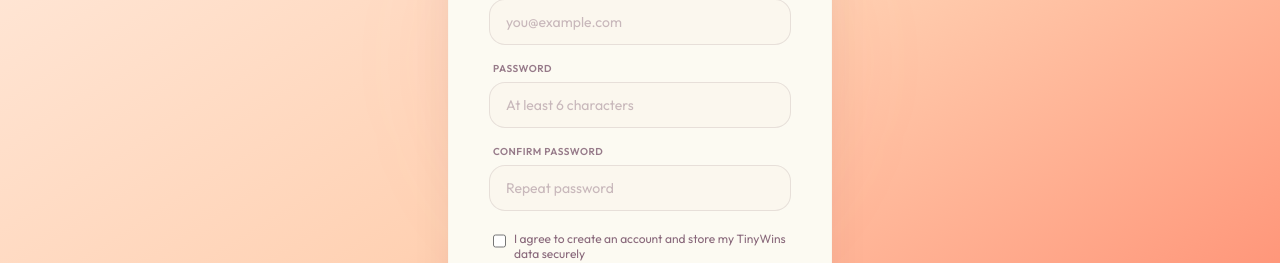
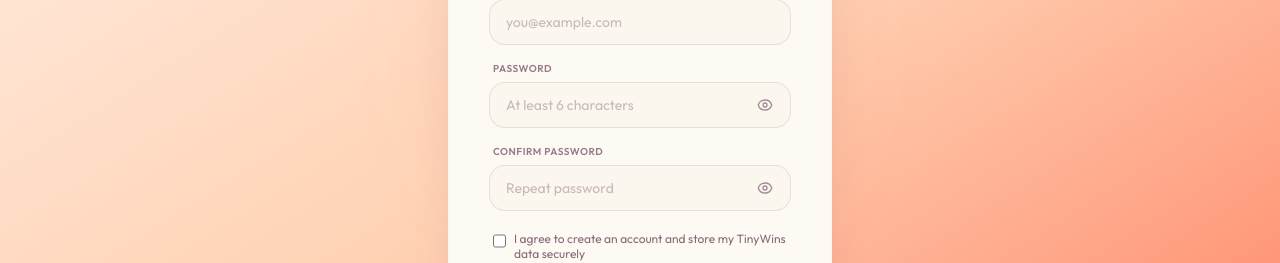
Before and after one commit to cikukabiru-bit/tinywins2, a React (Vite) app: page /register in a window 1280 px wide. Shown: the part 296-559 px from the top of the page. Built offline with nearby package versions, Linux system fonts and the light colour scheme; no server answers.

Commit message:
Feature: Add show/hide password eye toggles with accessibility to Login and Register views

```diff
--- a/src/pages/Login.tsx
+++ b/src/pages/Login.tsx
@@ -5,6 +5,7 @@
 export default function Login() {
   const [email, setEmail] = useState('')
   const [password, setPassword] = useState('')
+  const [showPassword, setShowPassword] = useState(false)
   const [rememberMe, setRememberMe] = useState(true)
   const [loading, setLoading] = useState(false)
   const [error, setError] = useState<string | null>(null)
@@ -105,15 +106,34 @@
             <label className="block text-[10px] uppercase tracking-wider text-plum-light/70 font-semibold mb-1.5 ml-1">
               Password
             </label>
+            <div className="relative">
               <input
-              type="password"
+                type={showPassword ? 'text' : 'password'}
                 value={password}
                 onChange={(e) => setPassword(e.target.value)}
-              className="w-full bg-cream-dark/25 border border-plum-main/10 rounded-2xl py-3 px-4 text-plum-dark font-sans text-sm focus:outline-none focus:border-plum-main/40 transition-colors placeholder-plum-light/35"
+                className="w-full bg-cream-dark/25 border border-plum-main/10 rounded-2xl py-3 pl-4 pr-12 text-plum-dark font-sans text-sm focus:outline-none focus:border-plum-main/40 transition-colors placeholder-plum-light/35"
                 placeholder="••••••••"
                 disabled={loading}
                 required
               />
+              <button
+                type="button"
+                onClick={() => setShowPassword(!showPassword)}
+                aria-label={showPassword ? 'Hide password' : 'Show password'}
+                className="absolute right-3 top-1/2 -translate-y-1/2 text-plum-light/60 hover:text-plum-main p-1.5 focus:outline-none transition-colors cursor-pointer flex items-center justify-center"
+              >
+                {showPassword ? (
+                  <svg className="w-4 h-4" fill="none" stroke="currentColor" strokeWidth="2" viewBox="0 0 24 24">
+                    <path strokeLinecap="round" strokeLinejoin="round" d="M3.98 8.223A10.477 10.477 0 001.934 12C3.226 16.338 7.244 19.5 12 19.5c.993 0 1.953-.138 2.863-.395M6.228 6.228A10.45 10.45 0 0112 4.5c4.756 0 8.773 3.162 10.065 7.498a10.523 10.523 0 01-4.293 5.774M6.228 6.228L3 3m3.228 3.228l3.65 3.65m7.822 7.822L21 21m-2.228-2.228l-3.65-3.65m0 0a3 3 0 10-4.243-4.243m4.242 4.242L9.88 9.88" />
+                  </svg>
+                ) : (
+                  <svg className="w-4 h-4" fill="none" stroke="currentColor" strokeWidth="2" viewBox="0 0 24 24">
+                    <path strokeLinecap="round" strokeLinejoin="round" d="M2.036 12.322a1.012 1.012 0 010-.639C3.423 7.51 7.36 4.5 12 4.5c4.638 0 8.573 3.007 9.963 7.178.07.207.07.43 0 .639C20.577 16.49 16.64 19.5 12 19.5c-4.638 0-8.573-3.007-9.963-7.178z" />
+                    <path strokeLinecap="round" strokeLinejoin="round" d="M15 12a3 3 0 11-6 0 3 3 0 016 0z" />
+                  </svg>
+                )}
+              </button>
+            </div>
           </div>
 
           <div className="flex items-center justify-between mt-1 text-xs text-plum-light/80 ml-1 select-none">
--- a/src/pages/Register.tsx
+++ b/src/pages/Register.tsx
@@ -6,7 +6,9 @@
   const [name, setName] = useState('')
   const [email, setEmail] = useState('')
   const [password, setPassword] = useState('')
+  const [showPassword, setShowPassword] = useState(false)
   const [confirmPassword, setConfirmPassword] = useState('')
+  const [showConfirmPassword, setShowConfirmPassword] = useState(false)
   const [consent, setConsent] = useState(false)
 
   const [loading, setLoading] = useState(false)
@@ -158,30 +160,68 @@
             <label className="block text-[10px] uppercase tracking-wider text-plum-light/70 font-semibold mb-1.5 ml-1">
               Password
             </label>
+            <div className="relative">
               <input
-              type="password"
+                type={showPassword ? 'text' : 'password'}
                 value={password}
                 onChange={(e) => setPassword(e.target.value)}
-              className="w-full bg-cream-dark/25 border border-plum-main/10 rounded-2xl py-3 px-4 text-plum-dark font-sans text-sm focus:outline-none focus:border-plum-main/40 transition-colors placeholder-plum-light/35"
+                className="w-full bg-cream-dark/25 border border-plum-main/10 rounded-2xl py-3 pl-4 pr-12 text-plum-dark font-sans text-sm focus:outline-none focus:border-plum-main/40 transition-colors placeholder-plum-light/35"
                 placeholder="At least 6 characters"
                 disabled={loading}
                 required
               />
+              <button
+                type="button"
+                onClick={() => setShowPassword(!showPassword)}
+                aria-label={showPassword ? 'Hide password' : 'Show password'}
+                className="absolute right-3 top-1/2 -translate-y-1/2 text-plum-light/60 hover:text-plum-main p-1.5 focus:outline-none transition-colors cursor-pointer flex items-center justify-center"
+              >
+                {showPassword ? (
+                  <svg className="w-4 h-4" fill="none" stroke="currentColor" strokeWidth="2" viewBox="0 0 24 24">
+                    <path strokeLinecap="round" strokeLinejoin="round" d="M3.98 8.223A10.477 10.477 0 001.934 12C3.226 16.338 7.244 19.5 12 19.5c.993 0 1.953-.138 2.863-.395M6.228 6.228A10.45 10.45 0 0112 4.5c4.756 0 8.773 3.162 10.065 7.498a10.523 10.523 0 01-4.293 5.774M6.228 6.228L3 3m3.228 3.228l3.65 3.65m7.822 7.822L21 21m-2.228-2.228l-3.65-3.65m0 0a3 3 0 10-4.243-4.243m4.242 4.242L9.88 9.88" />
+                  </svg>
+                ) : (
+                  <svg className="w-4 h-4" fill="none" stroke="currentColor" strokeWidth="2" viewBox="0 0 24 24">
+                    <path strokeLinecap="round" strokeLinejoin="round" d="M2.036 12.322a1.012 1.012 0 010-.639C3.423 7.51 7.36 4.5 12 4.5c4.638 0 8.573 3.007 9.963 7.178.07.207.07.43 0 .639C20.577 16.49 16.64 19.5 12 19.5c-4.638 0-8.573-3.007-9.963-7.178z" />
+                    <path strokeLinecap="round" strokeLinejoin="round" d="M15 12a3 3 0 11-6 0 3 3 0 016 0z" />
+                  </svg>
+                )}
+              </button>
+            </div>
           </div>
 
           <div>
             <label className="block text-[10px] uppercase tracking-wider text-plum-light/70 font-semibold mb-1.5 ml-1">
               Confirm Password
             </label>
+            <div className="relative">
               <input
-              type="password"
+                type={showConfirmPassword ? 'text' : 'password'}
                 value={confirmPassword}
                 onChange={(e) => setConfirmPassword(e.target.value)}
-              className="w-full bg-cream-dark/25 border border-plum-main/10 rounded-2xl py-3 px-4 text-plum-dark font-sans text-sm focus:outline-none focus:border-plum-main/40 transition-colors placeholder-plum-light/35"
+                className="w-full bg-cream-dark/25 border border-plum-main/10 rounded-2xl py-3 pl-4 pr-12 text-plum-dark font-sans text-sm focus:outline-none focus:border-plum-main/40 transition-colors placeholder-plum-light/35"
                 placeholder="Repeat password"
                 disabled={loading}
                 required
               />
+              <button
+                type="button"
+                onClick={() => setShowConfirmPassword(!showConfirmPassword)}
+                aria-label={showConfirmPassword ? 'Hide password' : 'Show password'}
+                className="absolute right-3 top-1/2 -translate-y-1/2 text-plum-light/60 hover:text-plum-main p-1.5 focus:outline-none transition-colors cursor-pointer flex items-center justify-center"
+              >
+                {showConfirmPassword ? (
+                  <svg className="w-4 h-4" fill="none" stroke="currentColor" strokeWidth="2" viewBox="0 0 24 24">
+                    <path strokeLinecap="round" strokeLinejoin="round" d="M3.98 8.223A10.477 10.477 0 001.934 12C3.226 16.338 7.244 19.5 12 19.5c.993 0 1.953-.138 2.863-.395M6.228 6.228A10.45 10.45 0 0112 4.5c4.756 0 8.773 3.162 10.065 7.498a10.523 10.523 0 01-4.293 5.774M6.228 6.228L3 3m3.228 3.228l3.65 3.65m7.822 7.822L21 21m-2.228-2.228l-3.65-3.65m0 0a3 3 0 10-4.243-4.243m4.242 4.242L9.88 9.88" />
+                  </svg>
+                ) : (
+                  <svg className="w-4 h-4" fill="none" stroke="currentColor" strokeWidth="2" viewBox="0 0 24 24">
+                    <path strokeLinecap="round" strokeLinejoin="round" d="M2.036 12.322a1.012 1.012 0 010-.639C3.423 7.51 7.36 4.5 12 4.5c4.638 0 8.573 3.007 9.963 7.178.07.207.07.43 0 .639C20.577 16.49 16.64 19.5 12 19.5c-4.638 0-8.573-3.007-9.963-7.178z" />
+                    <path strokeLinecap="round" strokeLinejoin="round" d="M15 12a3 3 0 11-6 0 3 3 0 016 0z" />
+                  </svg>
+                )}
+              </button>
+            </div>
           </div>
 
           <div className="flex items-start gap-2 mt-1 text-xs text-plum-light/80 ml-1 select-none leading-tight">
```
Lines whose indentation alone changed are shown as unchanged.
